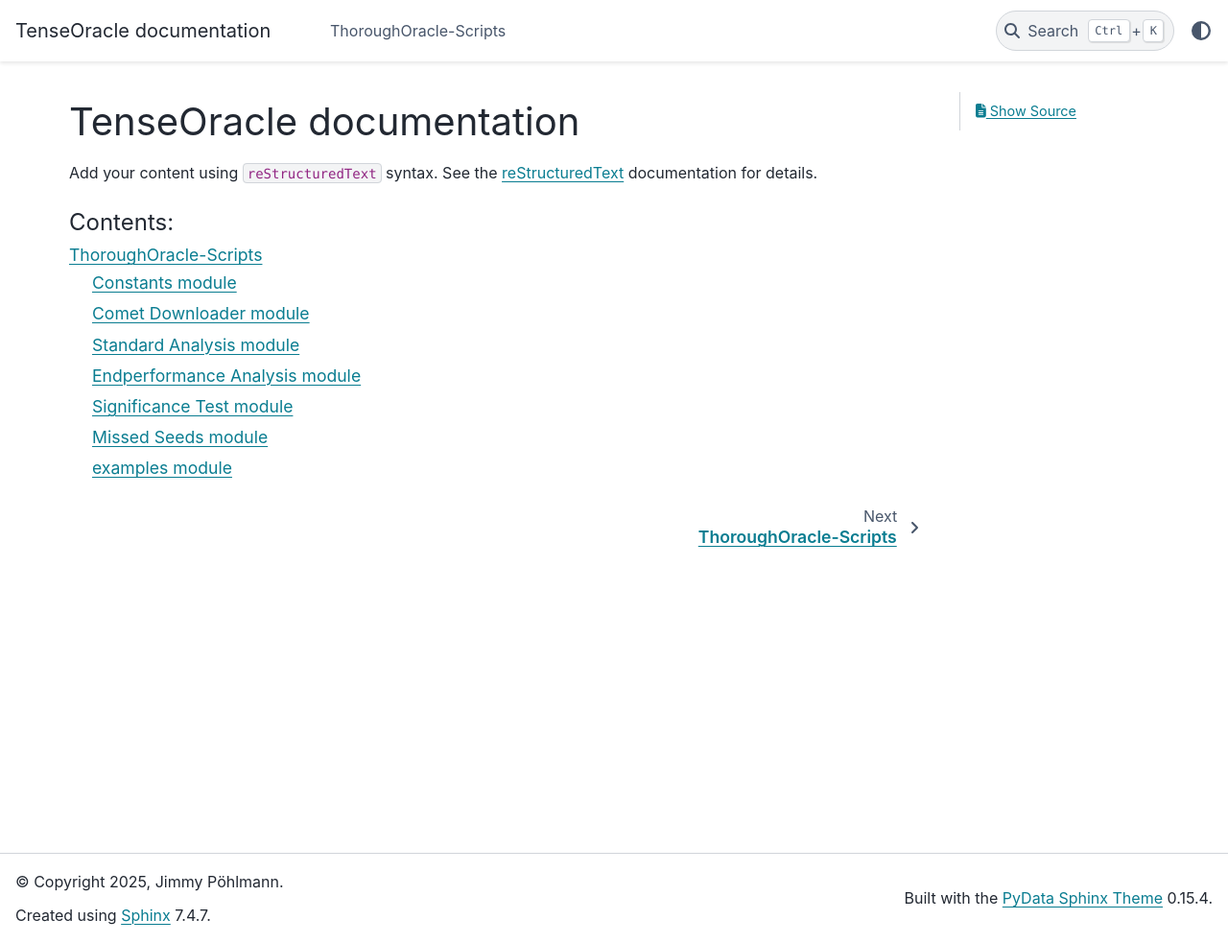
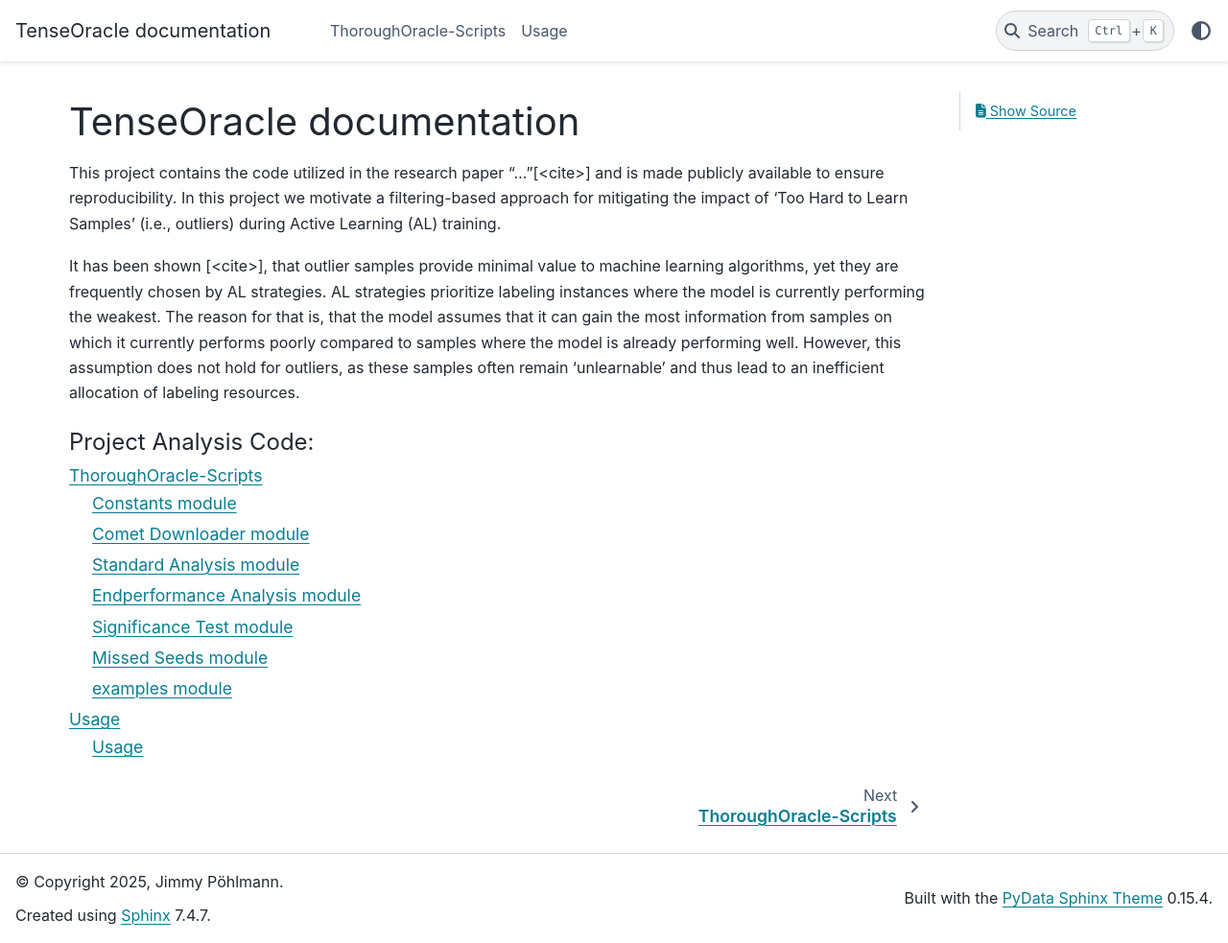
Before and after one commit to jembie/TenseOracle, a Sphinx documentation site: the page built from docs/index.rst, in a window 1280 px wide and 983 px high. Shown: the whole window at 96% size. Built offline with Sphinx 7.4.7 and the PyData theme 0.15.4, drawn with Linux system fonts in a browser that asks for light colours.

Commit message:
Update `index.rst` and add `usage.rst`

```diff
--- a/docs/index.rst
+++ b/docs/index.rst
@@ -6,13 +6,17 @@
 TenseOracle documentation
 =========================
 
-Add your content using ``reStructuredText`` syntax. See the
-`reStructuredText <https://www.sphinx-doc.org/en/master/usage/restructuredtext/index.html>`_
-documentation for details.
+This project contains the code utilized in the research paper "..."[\<cite>] and is made publicly available to ensure reproducibility.
+In this project we motivate a filtering-based approach for mitigating the impact of 'Too Hard to Learn Samples' (i.e., outliers) during Active Learning (AL) training.
+
+It has been shown [\<cite>], that outlier samples provide minimal value to machine learning algorithms, yet they are frequently chosen by AL strategies. AL strategies prioritize labeling instances where the model is currently performing the weakest.
+The reason for that is, that the model assumes that it can gain the most information from samples on which it currently performs poorly compared to samples where the model is already performing well.
+However, this assumption does not hold for outliers, as these samples often remain 'unlearnable' and thus lead to an inefficient allocation of labeling resources.
 
 
 .. toctree::
    :maxdepth: 2
-   :caption: Contents:
+   :caption: Project Analysis Code:
 
    modules
+   usage
```
Also changed, not shown: docs/usage.rst (added, +7 -0 lines).
